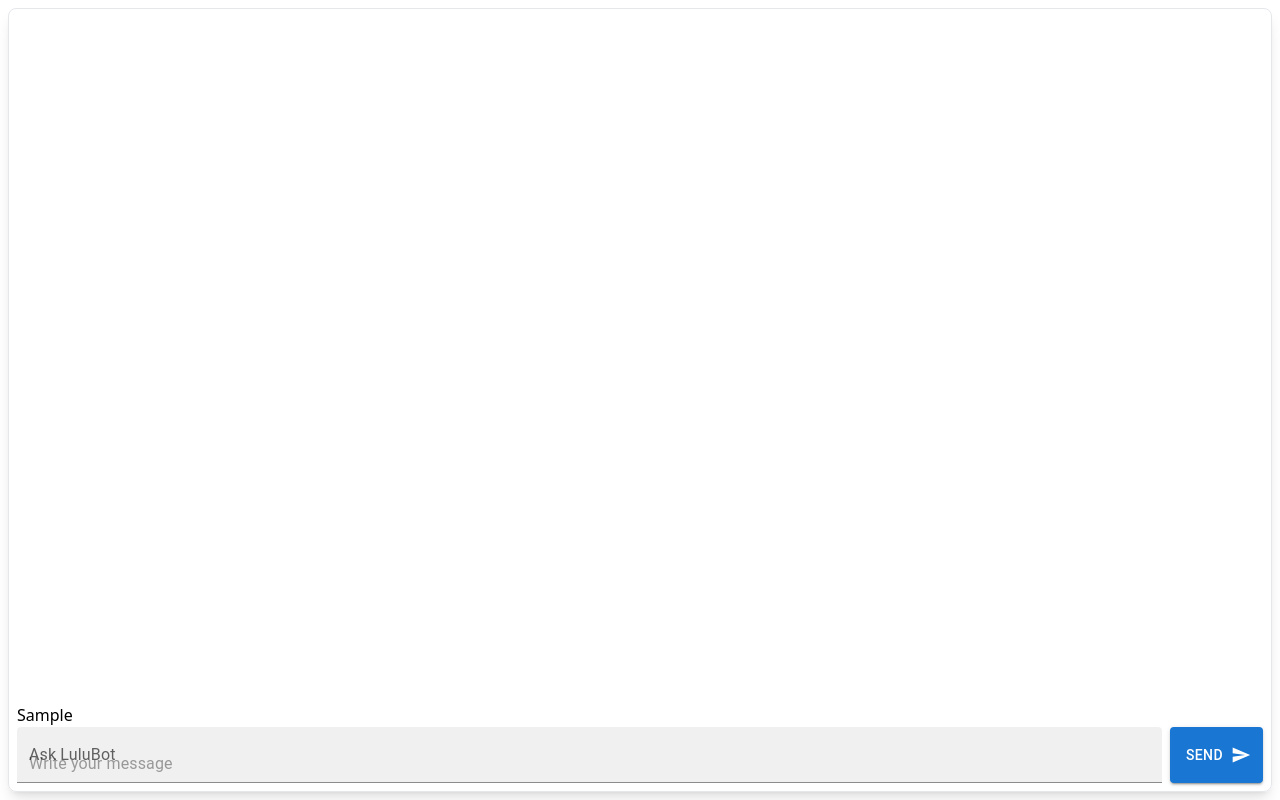
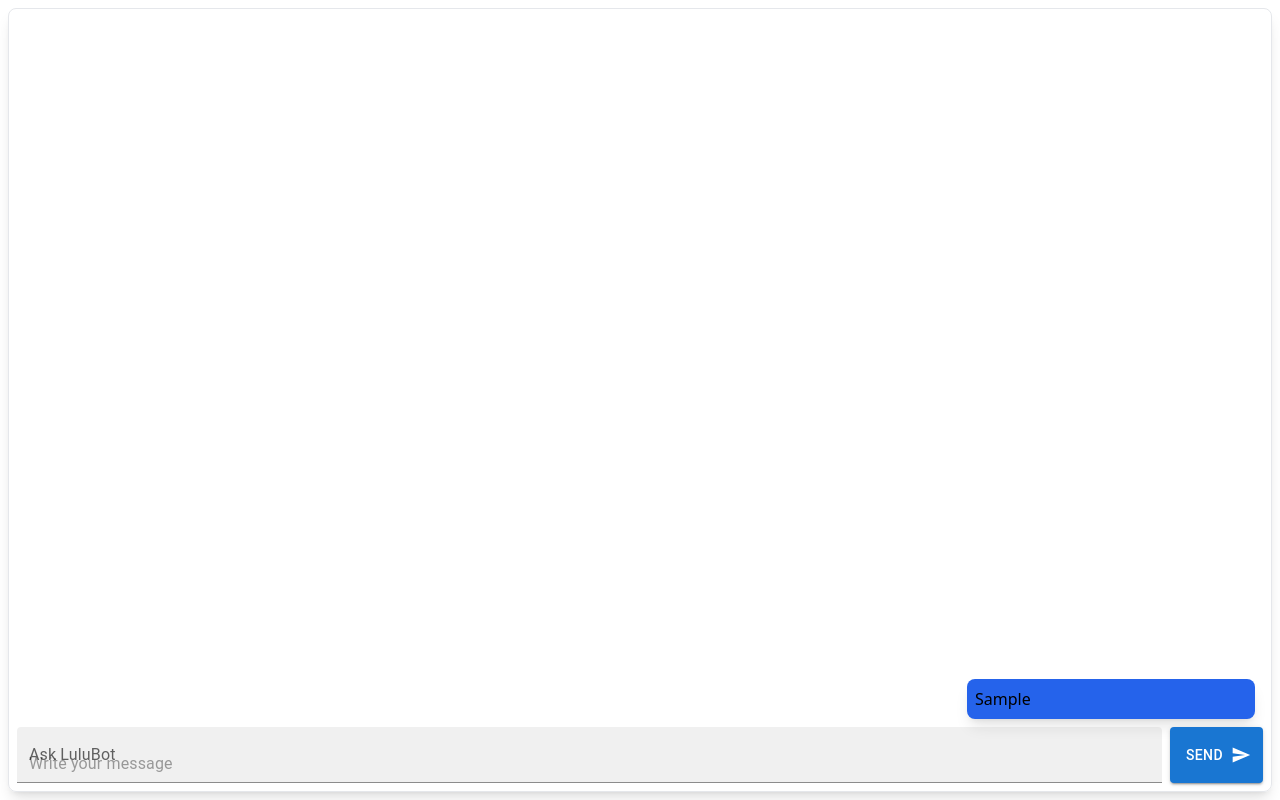
Before and after one commit to TanguyIglesias/workshop-chatbox-ia, a React (Create React App) app: page / in a window 1280 px wide. Both pictures are taken after typing "Sample" into the empty fields and a click on the button "SEND". Built offline with nearby package versions, Linux system fonts and the light colour scheme.

Commit message:
break word

```diff
--- a/src/components/chatbox/index.tsx
+++ b/src/components/chatbox/index.tsx
@@ -23,12 +23,23 @@ const ChatBoxContainer = () => {
       setUserMessage("");
       setCreateBox(false);
     }
-  }, [createBox]);
+  }, [createBox, textDisplay, userMessage]);
 
   return (
     <main className="border h-full p-2 rounded-lg shadow-lg flex flex-col justify-end">
       {textDisplay &&
-        textDisplay.map((message) => <p key={message.id}>{message.message}</p>)}
+        textDisplay.map((message) =>
+          message.user === "user" ? (
+            <div
+              key={message.id}
+              className="bg-blue-600 p-2 m-2 rounded-lg w-72 shadow-lg ml-auto "
+            >
+              <p className="break-words">{message.message}</p>
+            </div>
+          ) : (
+            <div key={message.id}>{message.message}</div>
+          )
+        )}
       <InputBar
         userMessage={userMessage}
         setUserMessage={setUserMessage}
```
